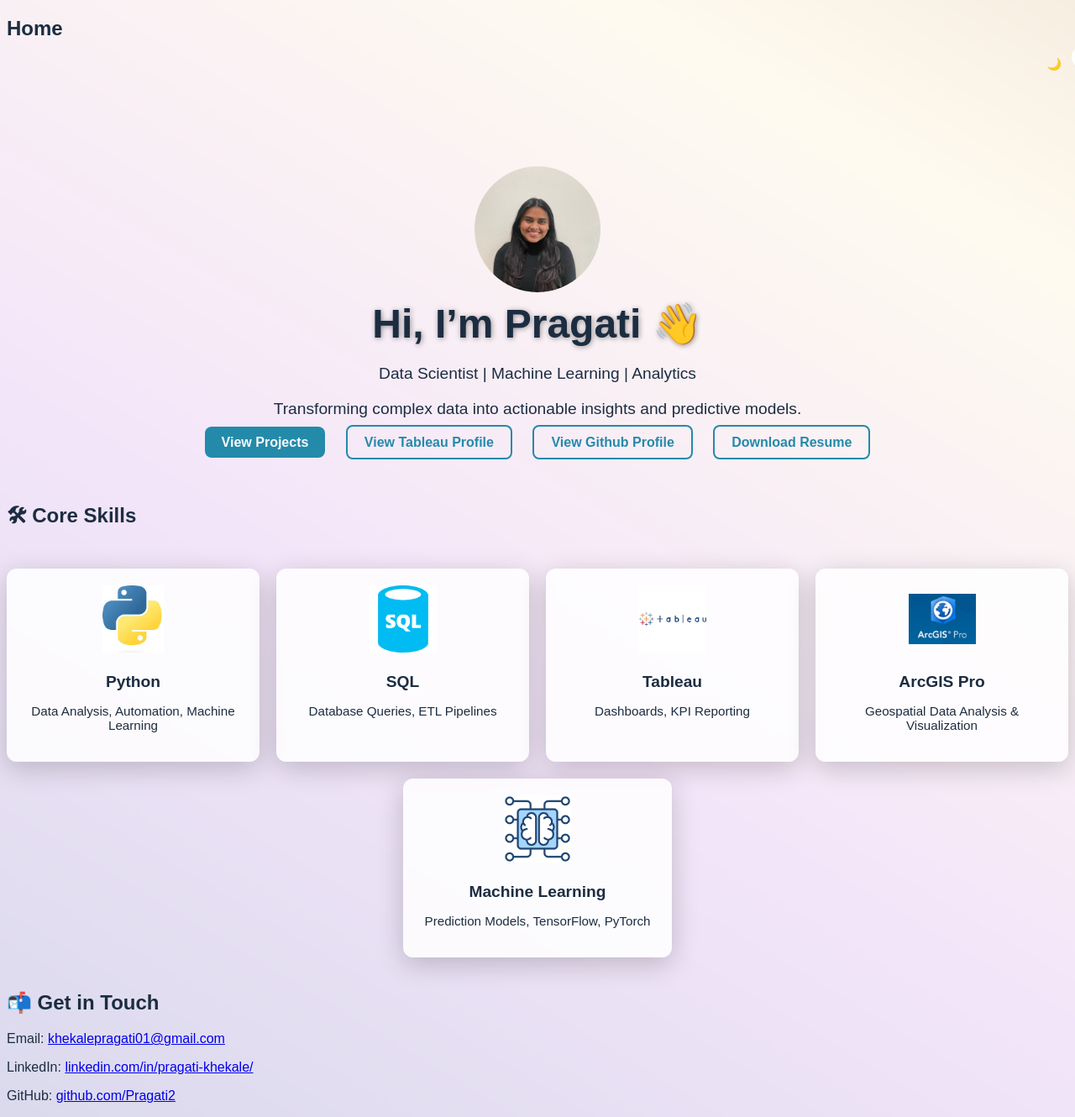
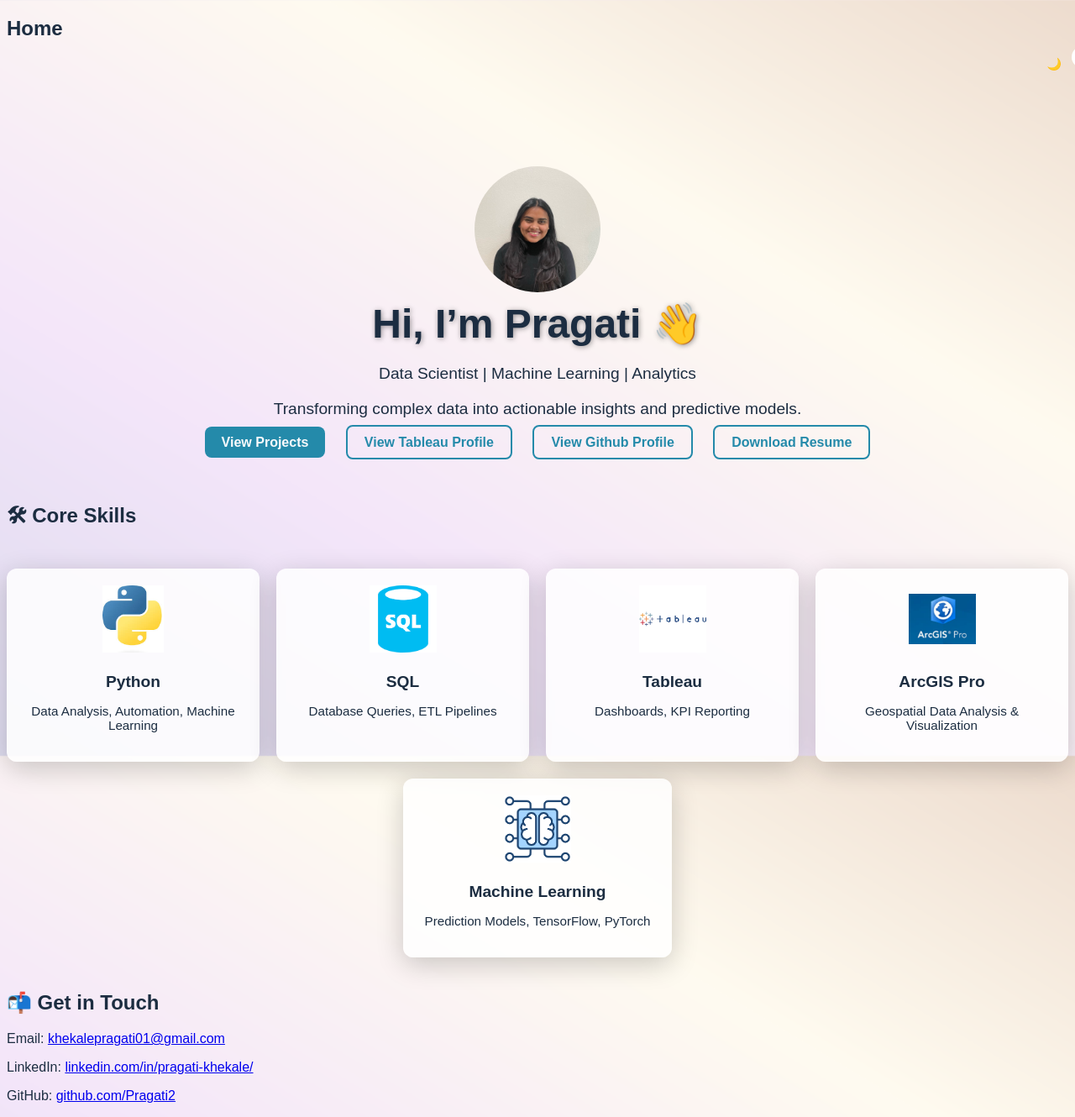
Before and after one commit to Pragati2/Pragati2.github.io, a Jekyll site: the page built from index.md, in a window 1280 px wide. Shown: the whole page at 84% size. Built offline with Jekyll 4.4.1, drawn with Linux system fonts in a browser that asks for light colours.

Commit message:
Update styles.css

```diff
--- a/css/styles.css
+++ b/css/styles.css
@@ -22,6 +22,14 @@
 body {
   background: url('../images/bg-modern.jpg');
   background-size: cover;
+  /* Prevents the image from tiling/repeating */
+  background-repeat: no-repeat;
+
+  /* Keeps the image fixed relative to the viewport, not the content */
+  background-attachment: fixed;
+
+  /* Centers the image in the viewport */
+  background-position: center center;
   color: var(--text-light);
   font-family: "Muli", sans-serif;
   transition: background 0.5s ease, color 0.5s ease;
```
